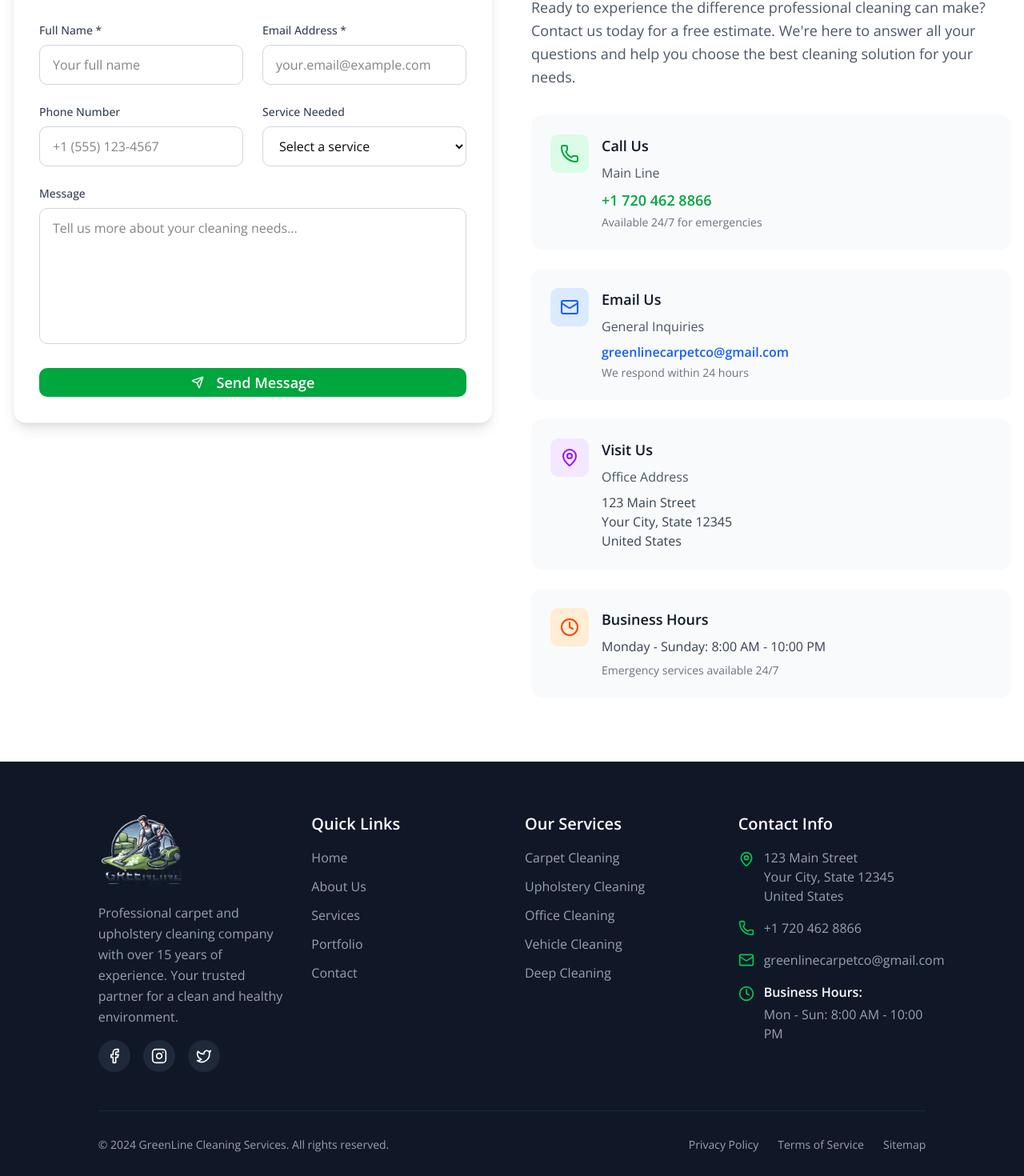
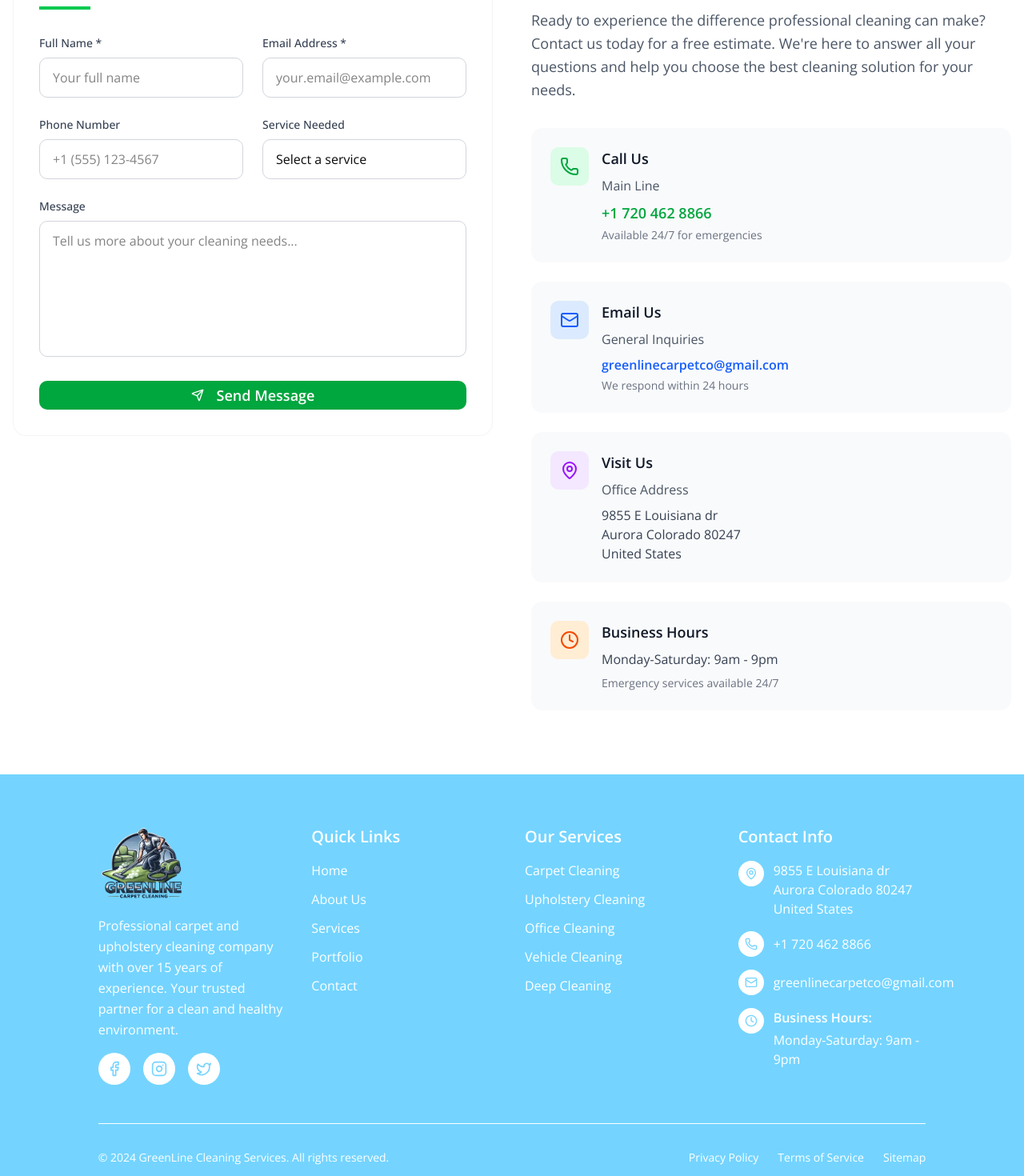
Before and after one commit to zaasglg/greenline, a Next.js app: page /contact in a window 1280 px wide. Shown: the part 635-2105 px from the top of the page at 80% size. Built offline with nearby package versions, Linux system fonts and the light colour scheme.

Commit message:
Update New

```diff
--- a/src/app/about/page.js
+++ b/src/app/about/page.js
@@ -94,7 +94,7 @@ export default function AboutPage() {
             <div className="grid lg:grid-cols-2 gap-12 items-center">
               {/* Left Content - Image */}
               <div className="relative">
-                <div className="aspect-[4/3] rounded-2xl relative overflow-hidden" style={{backgroundImage: "url('/images/XXL.webp')", backgroundSize: "cover", backgroundPosition: "center"}}>
+                <div className="aspect-[4/3] rounded-2xl relative overflow-hidden" style={{backgroundImage: "url('/images/professional-cleaner.webp')", backgroundSize: "cover", backgroundPosition: "center"}}>
                 </div>
               </div>
 
@@ -134,37 +134,6 @@ export default function AboutPage() {
           </div>
         </div>
       </section>
-
-      {/* Mission Section */}
-      <section className="py-20 px-4 bg-gradient-to-r from-green-600 to-emerald-600 text-white">
-        <div className="container mx-auto text-center">
-          <div className="max-w-4xl mx-auto">
-            <div className="mb-8">
-              <Sparkles className="w-16 h-16 text-white mx-auto mb-6 opacity-90" />
-              <h2 className="text-4xl font-bold mb-6">Our Mission</h2>
-              <div className="w-16 h-1 bg-white/30 mx-auto mb-8"></div>
-            </div>
-
-            <p className="text-xl leading-relaxed mb-8 opacity-95">
-              Our mission is to create an atmosphere of comfort and cleanliness in your home using the best eco-friendly solutions. We want every cleaning service to bring not only the joy of cleanliness but also the peace of mind that your health and comfort are in good hands.
-            </p>
-
-            <p className="text-lg leading-relaxed opacity-90">
-              Our business is built on trust, attention to detail, and a commitment to excellence in every aspect of our work.
-            </p>
-
-            <div className="mt-12">
-              <Link
-                href="/contact"
-                className="inline-flex items-center px-8 py-4 bg-white text-green-600 font-semibold rounded-lg hover:bg-gray-100 transition-colors text-lg"
-              >
-                Get Started Today
-              </Link>
-            </div>
-          </div>
-        </div>
-      </section>
-
     </div>
   );
 }
--- a/src/app/contact/page.js
+++ b/src/app/contact/page.js
@@ -49,7 +49,7 @@ export default function ContactPage() {
         <div className="container mx-auto max-w-7xl">
           <div className="grid lg:grid-cols-2 gap-12 items-start">
             {/* Contact Form */}
-            <div className="bg-white p-8 rounded-2xl shadow-lg border border-gray-100">
+            <div className="bg-white p-8 rounded-2xl border border-gray-100">
               <h2 className="text-3xl font-bold text-gray-900 mb-6">Get a Free Quote</h2>
               <div className="w-16 h-1 bg-green-500 mb-8"></div>
 
@@ -120,14 +120,17 @@ export default function ContactPage() {
                       name="service"
                       value={formData.service}
                       onChange={handleChange}
-                      className="w-full px-4 py-3 border border-gray-300 rounded-lg focus:ring-2 focus:ring-green-500 focus:border-transparent transition-all"
+                      className="appearance-none w-full px-4 py-3 border border-gray-300 rounded-lg focus:ring-2 focus:ring-green-500 focus:border-transparent transition-all"
                     >
                       <option value="">Select a service</option>
-                      <option value="carpet">Carpet Cleaning</option>
-                      <option value="upholstery">Upholstery Cleaning</option>
-                      <option value="office">Office Cleaning</option>
-                      <option value="vehicle">Vehicle Cleaning</option>
-                      <option value="deep">Deep Cleaning</option>
+                      <option value="carpet-cleaning">CARPET CLEANING</option>
+                      <option value="rug-cleaning">Rug Cleaning</option>
+                      <option value="professional-upholstery-cleaning">Professional Upholstery Cleaning</option>
+                      <option value="carpet-sanitizer">Carpet Sanitizer</option>
+                      <option value="upholstery-cleaning-and-sanitizing">Upholstery Cleaning and Sanitizing</option>
+                      <option value="covid-19">COVID-19</option>
+                      <option value="mattress-cleaning">Mattress Cleaning</option>
+                      <option value="pet-carpet-cleaning">Pet Carpet Cleaning</option>
                       <option value="other">Other</option>
                     </select>
                   </div>
@@ -206,8 +209,8 @@ export default function ContactPage() {
                     <h3 className="text-lg font-semibold text-gray-900 mb-2">Visit Us</h3>
                     <p className="text-gray-600 mb-2">Office Address</p>
                     <p className="text-gray-700">
-                      123 Main Street<br />
-                      Your City, State 12345<br />
+                      9855 E Louisiana dr<br />
+                      Aurora Colorado 80247<br />
                       United States
                     </p>
                   </div>
@@ -220,7 +223,7 @@ export default function ContactPage() {
                   <div>
                     <h3 className="text-lg font-semibold text-gray-900 mb-2">Business Hours</h3>
                     <div className="text-gray-700 space-y-1">
-                      <p>Monday - Sunday: 8:00 AM - 10:00 PM</p>
+                      <p>Monday-Saturday: 9am - 9pm</p>
                     </div>
                     <p className="text-sm text-gray-500 mt-2">Emergency services available 24/7</p>
                   </div>
--- a/src/app/page.js
+++ b/src/app/page.js
@@ -113,7 +113,7 @@ export default function Home() {
 
 
             <div className="absolute bottom-0 right-0 lg:right-[30%] 2xl:right-[30%] w-[200px] lg:w-[215px] 2xl:w-[400px] z-50">
-              <img src="/images/logos/bottom-3.png" />
+              <img src="/images/logos/eco-friendly.png" />
             </div>
 
             <div className="absolute bottom-0 right-0 lg:right-[2%] 2xl:right-[2%] w-[200px] lg:w-[215px] 2xl:w-[400px] z-50">
--- a/src/components/Footer.jsx
+++ b/src/components/Footer.jsx
@@ -3,7 +3,7 @@ import { Phone, Mail, MapPin, Clock, Facebook, Instagram, Twitter } from "lucide
 
 export default function Footer() {
   return (
-    <footer className="bg-gray-900 text-white">
+    <footer className="bg-sky-300 text-white">
       <div className="w-10/12 mx-auto px-4 py-16">
         <div className="grid lg:grid-cols-4 md:grid-cols-2 gap-8 2xl:gap-10">
           {/* Company Info */}
@@ -11,19 +11,19 @@ export default function Footer() {
             <div className="flex items-center space-x-3">
               <img src="/images/logo.png" className="h-24 2xl:h-32" />
             </div>
-            <p className="text-gray-400 2xl:text-3xl leading-relaxed">
+            <p className="text-white 2xl:text-3xl leading-relaxed">
               Professional carpet and upholstery cleaning company with over 15 years of experience.
               Your trusted partner for a clean and healthy environment.
             </p>
             <div className="flex space-x-4">
-              <a href="#" className="w-10 h-10 2xl:w-12 2xl:h-12 bg-gray-800 rounded-full flex items-center justify-center hover:bg-green-500 transition-colors">
-                <Facebook className="w-5 h-5 2xl:w-6 2xl:h-6" />
+              <a href="#" className="w-10 h-10 2xl:w-12 2xl:h-12 bg-white rounded-full flex items-center justify-center hover:bg-gray-100 transition-colors">
+                <Facebook className="w-5 h-5 2xl:w-6 2xl:h-6 text-sky-300" />
               </a>
-              <a href="#" className="w-10 h-10 2xl:w-12 2xl:h-12 bg-gray-800 rounded-full flex items-center justify-center hover:bg-green-500 transition-colors">
-                <Instagram className="w-5 h-5 2xl:w-6 2xl:h-6" />
+              <a href="#" className="w-10 h-10 2xl:w-12 2xl:h-12 bg-white rounded-full flex items-center justify-center hover:bg-gray-100 transition-colors">
+                <Instagram className="w-5 h-5 2xl:w-6 2xl:h-6 text-sky-300" />
               </a>
-              <a href="#" className="w-10 h-10 2xl:w-12 2xl:h-12 bg-gray-800 rounded-full flex items-center justify-center hover:bg-green-500 transition-colors">
-                <Twitter className="w-5 h-5 2xl:w-6 2xl:h-6" />
+              <a href="#" className="w-10 h-10 2xl:w-12 2xl:h-12 bg-white rounded-full flex items-center justify-center hover:bg-gray-100 transition-colors">
+                <Twitter className="w-5 h-5 2xl:w-6 2xl:h-6 text-sky-300" />
               </a>
             </div>
           </div>
@@ -33,27 +33,27 @@ export default function Footer() {
             <h3 className="text-xl 2xl:text-4xl font-semibold mb-4">Quick Links</h3>
             <ul className="space-y-3">
               <li>
-                <Link href="/" className="text-gray-400 2xl:text-3xl hover:text-white transition-colors">
+                <Link href="/" className="text-white 2xl:text-3xl hover:text-gray-200 transition-colors">
                   Home
                 </Link>
               </li>
               <li>
-                <Link href="/about" className="text-gray-400 2xl:text-3xl hover:text-white transition-colors">
+                <Link href="/about" className="text-white 2xl:text-3xl hover:text-gray-200 transition-colors">
                   About Us
                 </Link>
               </li>
               <li>
-                <Link href="/services" className="text-gray-400 2xl:text-3xl hover:text-white transition-colors">
+                <Link href="/services" className="text-white 2xl:text-3xl hover:text-gray-200 transition-colors">
                   Services
                 </Link>
               </li>
               <li>
-                <Link href="/portfolio" className="text-gray-400 2xl:text-3xl hover:text-white transition-colors">
+                <Link href="/portfolio" className="text-white 2xl:text-3xl hover:text-gray-200 transition-colors">
                   Portfolio
                 </Link>
               </li>
               <li>
-                <Link href="/contact" className="text-gray-400 2xl:text-3xl hover:text-white transition-colors">
+                <Link href="/contact" className="text-white 2xl:text-3xl hover:text-gray-200 transition-colors">
                   Contact
                 </Link>
               </li>
@@ -65,27 +65,27 @@ export default function Footer() {
             <h3 className="text-xl 2xl:text-4xl font-semibold mb-4">Our Services</h3>
             <ul className="space-y-3">
               <li>
-                <Link href="/services/carpet" className="text-gray-400 2xl:text-3xl hover:text-white transition-colors">
+                <Link href="/services/carpet" className="text-white 2xl:text-3xl hover:text-gray-200 transition-colors">
                   Carpet Cleaning
                 </Link>
               </li>
               <li>
-                <Link href="/services/upholstery" className="text-gray-400 2xl:text-3xl hover:text-white transition-colors">
+                <Link href="/services/upholstery" className="text-white 2xl:text-3xl hover:text-gray-200 transition-colors">
                   Upholstery Cleaning
                 </Link>
               </li>
               <li>
-                <Link href="/services/office" className="text-gray-400 2xl:text-3xl hover:text-white transition-colors">
+                <Link href="/services/office" className="text-white 2xl:text-3xl hover:text-gray-200 transition-colors">
                   Office Cleaning
                 </Link>
               </li>
               <li>
-                <Link href="/services/vehicle" className="text-gray-400 2xl:text-3xl hover:text-white transition-colors">
+                <Link href="/services/vehicle" className="text-white 2xl:text-3xl hover:text-gray-200 transition-colors">
                   Vehicle Cleaning
                 </Link>
               </li>
               <li>
-                <Link href="/services/deep" className="text-gray-400 2xl:text-3xl hover:text-white transition-colors">
+                <Link href="/services/deep" className="text-white 2xl:text-3xl hover:text-gray-200 transition-colors">
                   Deep Cleaning
                 </Link>
               </li>
@@ -97,39 +97,47 @@ export default function Footer() {
             <h3 className="text-xl 2xl:text-4xl font-semibold mb-4">Contact Info</h3>
             <div className="space-y-4">
               <div className="flex items-start space-x-3">
-                <MapPin className="w-5 h-5 2xl:w-6 2xl:h-6 text-green-500 mt-1 flex-shrink-0" />
+                <div className="w-8 h-8 2xl:w-10 2xl:h-10 bg-white rounded-full flex items-center justify-center flex-shrink-0">
+                  <MapPin className="w-4 h-4 2xl:w-5 2xl:h-5 text-sky-300" />
+                </div>
                 <div>
-                  <p className="text-gray-400 2xl:text-3xl">
-                    123 Main Street<br />
-                    Your City, State 12345<br />
+                  <p className="text-white 2xl:text-3xl">
+                    9855 E Louisiana dr<br />
+                    Aurora Colorado 80247<br />
                     United States
                   </p>
                 </div>
               </div>
 
               <div className="flex items-center space-x-3">
-                <Phone className="w-5 h-5 2xl:w-6 2xl:h-6 text-green-500 flex-shrink-0" />
+                <div className="w-8 h-8 2xl:w-10 2xl:h-10 bg-white rounded-full flex items-center justify-center flex-shrink-0">
+                  <Phone className="w-4 h-4 2xl:w-5 2xl:h-5 text-sky-300" />
+                </div>
                 <div>
-                  <a href="tel:+17204628866" className="text-gray-400 2xl:text-3xl hover:text-white transition-colors">
+                  <a href="tel:+17204628866" className="text-white 2xl:text-3xl hover:text-gray-200 transition-colors">
                     +1 720 462 8866
                   </a>
                 </div>
               </div>
 
               <div className="flex items-center space-x-3">
-                <Mail className="w-5 h-5 2xl:w-6 2xl:h-6 text-green-500 flex-shrink-0" />
+                <div className="w-8 h-8 2xl:w-10 2xl:h-10 bg-white rounded-full flex items-center justify-center flex-shrink-0">
+                  <Mail className="w-4 h-4 2xl:w-5 2xl:h-5 text-sky-300" />
+                </div>
                 <div>
-                  <a href="mailto:greenlinecarpetco@gmail.com" className="text-gray-400 2xl:text-3xl hover:text-white transition-colors">
+                  <a href="mailto:greenlinecarpetco@gmail.com" className="text-white 2xl:text-3xl hover:text-gray-200 transition-colors">
                     greenlinecarpetco@gmail.com
                   </a>
                 </div>
               </div>
 
               <div className="flex items-start space-x-3">
-                <Clock className="w-5 h-5 2xl:w-6 2xl:h-6 text-green-500 mt-1 flex-shrink-0" />
-                <div className="text-gray-400 2xl:text-3xl">
+                <div className="w-8 h-8 2xl:w-10 2xl:h-10 bg-white rounded-full flex items-center justify-center flex-shrink-0">
+                  <Clock className="w-4 h-4 2xl:w-5 2xl:h-5 text-sky-300" />
+                </div>
+                <div className="text-white 2xl:text-3xl">
                   <p className="font-semibold text-white mb-1">Business Hours:</p>
-                  <p>Mon - Sun: 8:00 AM - 10:00 PM</p>
+                  <p>Monday-Saturday: 9am - 9pm</p>
                 </div>
               </div>
             </div>
@@ -137,19 +145,19 @@ export default function Footer() {
         </div>
 
         {/* Bottom Section */}
-        <div className="border-t border-gray-800 mt-12 pt-8">
+        <div className="border-t border-white mt-12 pt-8">
           <div className="flex flex-col md:flex-row justify-between items-center space-y-4 md:space-y-0">
-            <div className="text-gray-400 text-sm 2xl:text-xl">
+            <div className="text-white text-sm 2xl:text-xl">
               © 2024 GreenLine Cleaning Services. All rights reserved.
             </div>
             <div className="flex space-x-6 text-sm 2xl:text-xl">
-              <Link href="/privacy" className="text-gray-400 2xl:text-2xl hover:text-white transition-colors">
+              <Link href="/privacy" className="text-white 2xl:text-2xl hover:text-gray-200 transition-colors">
                 Privacy Policy
               </Link>
-              <Link href="/terms" className="text-gray-400 2xl:text-2xl hover:text-white transition-colors">
+              <Link href="/terms" className="text-white 2xl:text-2xl hover:text-gray-200 transition-colors">
                 Terms of Service
               </Link>
-              <Link href="/sitemap" className="text-gray-400 2xl:text-2xl hover:text-white transition-colors">
+              <Link href="/sitemap" className="text-white 2xl:text-2xl hover:text-gray-200 transition-colors">
                 Sitemap
               </Link>
             </div>
```
Also changed, not shown: src/components/Header.jsx (+17 -17 lines).
